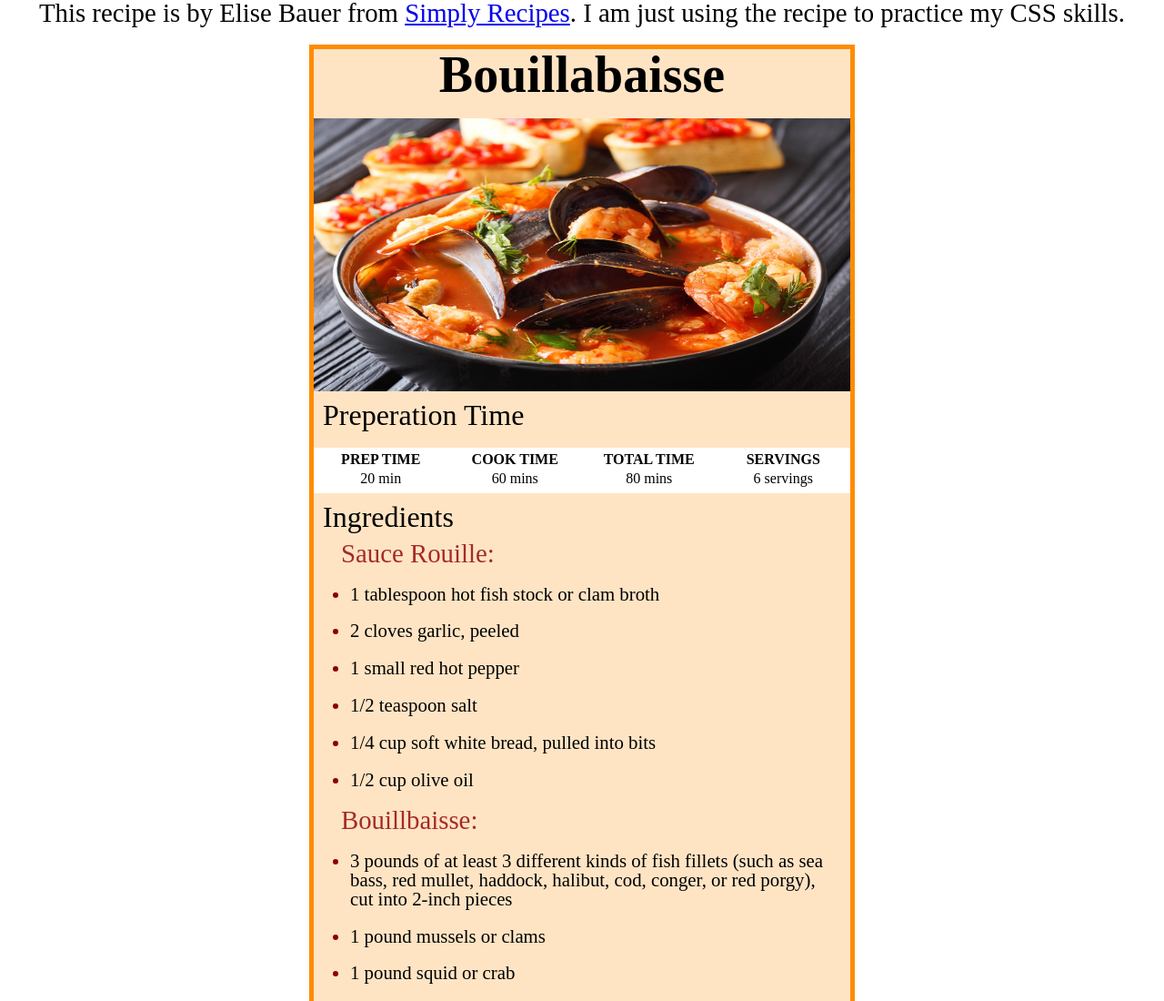
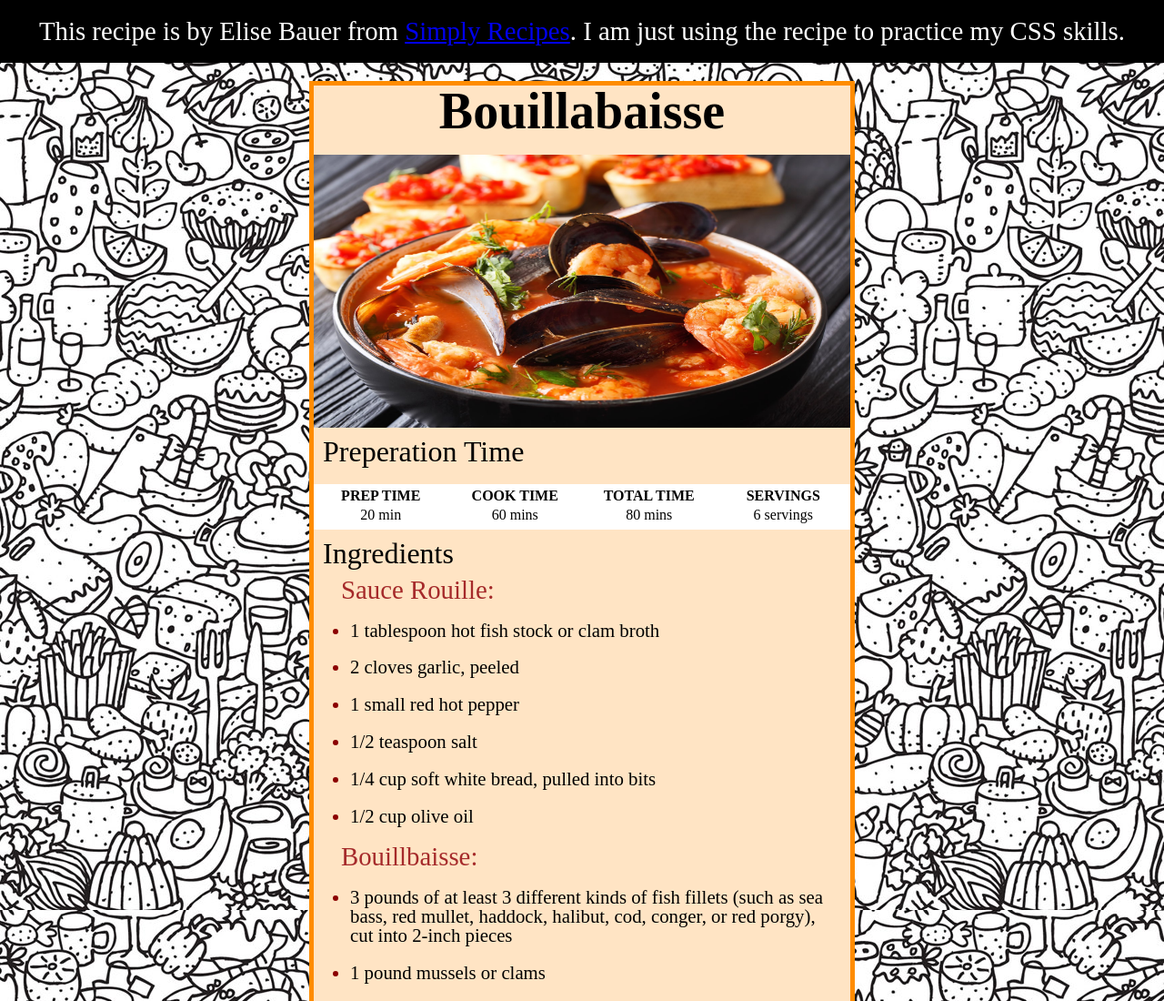
Before and after one commit to JustinSu77/Bouillabaisse-Recipe, a plain HTML site: page index.html in a window 1280 px wide. Shown: the top 1100 px of the page at 91% size. Drawn offline with Linux system fonts and the light colour scheme.

Commit message:
Added background image

```diff
--- a/style.css
+++ b/style.css
@@ -1,6 +1,12 @@
+body{
+    background-image: url(./images/food_doodle_detail.jpg);
+}
 .credit-text{
     text-align: center;
     font-size: 1.8rem;
+    background-color: black;
+    color: white;
+    padding: 20px;
 }
 main{
     box-sizing: border-box;
```
Also changed, not shown: images/food_doodle_detail.jpg (added).
